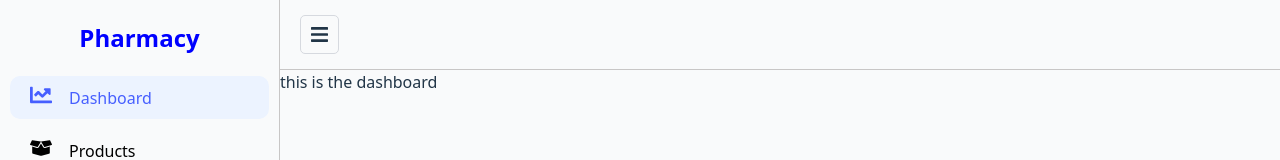
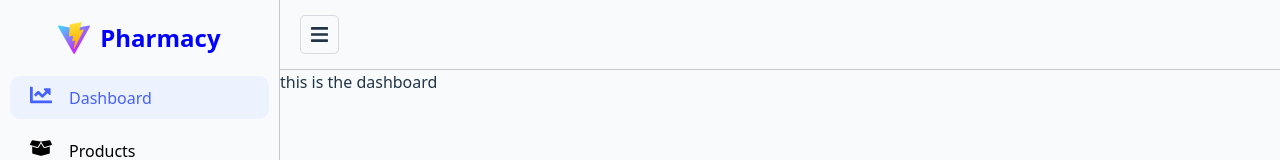
Before and after one commit to Thanhngo0812/pharmacy-erp-system-frontend, a React (Vite) app in the folder pharmacy-erp-frontend/: page /admin in a window 1280 px wide. Shown: the top 160 px of the page. Built offline with nearby package versions, Linux system fonts and the light colour scheme.

Commit message:
udpate admin UI

```diff
--- a/pharmacy-erp-frontend/src/Components/Admin/AdminHeader.jsx
+++ b/pharmacy-erp-frontend/src/Components/Admin/AdminHeader.jsx
@@ -1,10 +1,10 @@
 import "../scss/AdminHeader.scss";
 import { FaBars } from "react-icons/fa";
 
-export default function AdminHeader() {
+export default function AdminHeader({ toggleSidebar }) {
   return (
     <div className="header-container">
-      <FaBars className="icon-fabars"/>
+      <FaBars className="icon-fabars" onClick={toggleSidebar} />
     </div>
   );
 }
--- a/pharmacy-erp-frontend/src/Components/Admin/AdminLayout.jsx
+++ b/pharmacy-erp-frontend/src/Components/Admin/AdminLayout.jsx
@@ -1,15 +1,20 @@
+import { useState } from "react";
 import AdminHeader from "./AdminHeader";
 import AdminSidebar from "./AdminSidebar";
 import { Outlet } from "react-router-dom";
 import "../scss/AdminLayout.scss";
 
 const AdminLayout = () => {
+  const [openSidebar, setOpenSidabar] = useState(true);
+  const toggleSidebar = () => {
+    setOpenSidabar(!openSidebar);
+  };
   return (
     <>
       <div className="admin-container">
-        <AdminSidebar />
+        <AdminSidebar openSidebar={openSidebar} />
         <div className="header-content-container">
-          <AdminHeader />
+          <AdminHeader toggleSidebar={toggleSidebar} />
           <main className="content-container">
             <Outlet />
           </main>
--- a/pharmacy-erp-frontend/src/Components/Admin/AdminSidebar.jsx
+++ b/pharmacy-erp-frontend/src/Components/Admin/AdminSidebar.jsx
@@ -1,17 +1,21 @@
 import "../scss/AdminSidebar.scss";
 import { FaBoxOpen, FaChartLine, FaUsers } from "react-icons/fa";
 import { Link, NavLink } from "react-router-dom";
+import logo from "../../../public/vite.svg";
 
-export default function AdminSidebar() {
+export default function AdminSidebar({ openSidebar }) {
   const menuList = [
     { path: "", name: "Dashboard", icon: <FaChartLine /> },
     { path: "product", name: "Products", icon: <FaBoxOpen /> },
     { path: "user", name: "Users", icon: <FaUsers /> },
   ];
   return (
-    <div className="sidebar-container">
-      <Link to="/admin">
-        <h2 className="title">Pharmacy</h2>
+    <div className={`sidebar-container ${openSidebar ? "" : "close"}`}>
+      <Link to="/admin" className="sidebar-header">
+        <img src={logo} alt="Logo Admin" className="logo" />
+        <h2 className="title" style={{ display: openSidebar ? "" : "none" }}>
+          Pharmacy
+        </h2>
       </Link>
 
       <div className="menu-list">
@@ -25,7 +29,12 @@ export default function AdminSidebar() {
             }
           >
             <div className="icon">{item.icon}</div>
-            <div className="name">{item.name}</div>
+            <div
+              className="name"
+              style={{ display: openSidebar ? "" : "none" }}
+            >
+              {item.name}
+            </div>
           </NavLink>
         ))}
       </div>
--- a/pharmacy-erp-frontend/src/Components/scss/AdminSidebar.scss
+++ b/pharmacy-erp-frontend/src/Components/scss/AdminSidebar.scss
@@ -1,10 +1,19 @@
 .sidebar-container {
   width: 280px;
   border-right: 1px solid rgb(200, 198, 198);
+  transition: width 0.3s ease;
+  .sidebar-header {
+    display: flex;
+    align-items: center;
+    justify-content: center;
+    margin: 20px;
+  }
   .title {
-    text-align: center;
-    margin: 20px;
     color: blue;
+    margin-left: 10px;
+  }
+  &.close {
+    width: 82px;
   }
   .menu-list {
     width: 100%;
```
